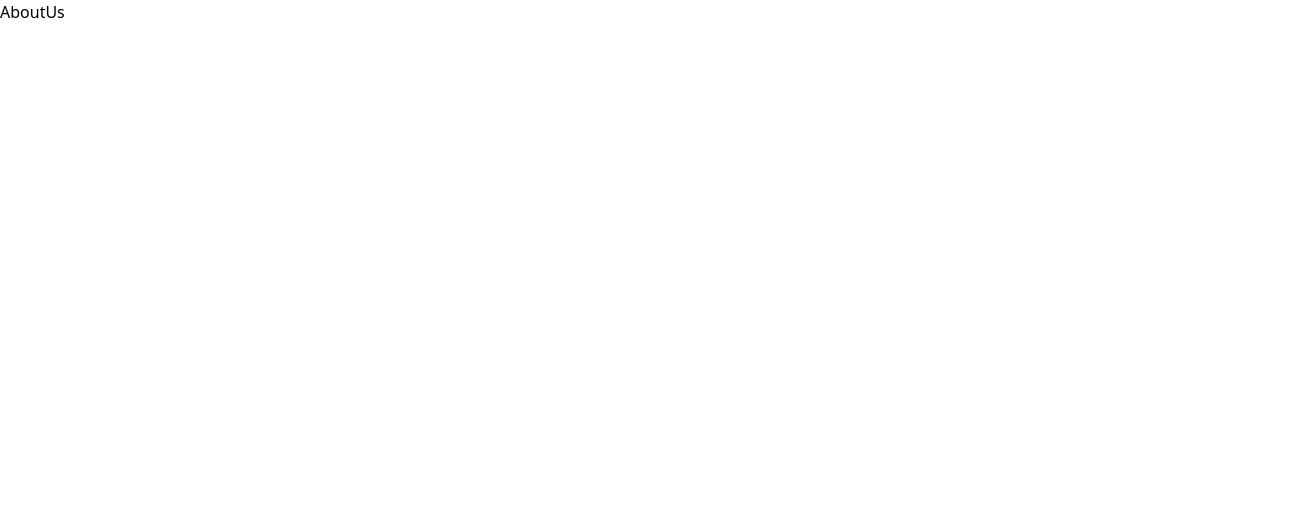
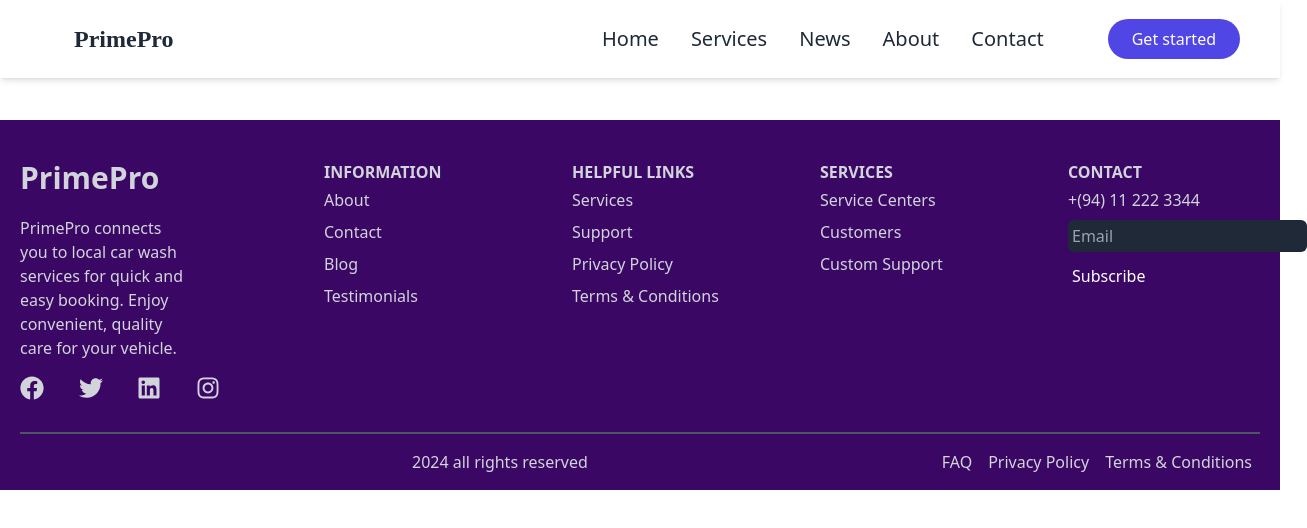
Before and after one commit to avishkaindunil/PrimePro_FrontEnd, a React (Create React App) app in the folder primepro/: page /about in a window 1280 px wide. Shown: the top 528 px of the page, 1307 px wide, since content can reach past the window. Built offline with nearby package versions, Linux system fonts and the light colour scheme.

Commit message:
task/common navbar and footer

```diff
--- a/primepro/src/App.js
+++ b/primepro/src/App.js
@@ -3,14 +3,22 @@ import React from "react";
 import { BrowserRouter as Router, Routes, Route } from "react-router-dom";
 import Home from "./pages/root/Home";
 import AboutUs from "./pages/root/AboutUs";
+import Navbar from "./components/Navbar";
+import Footer from "./components/Footer";
 
 function App() {
   return (
     <Router>
-      <Routes>
-        <Route path="/" element={<Home />} />
-        <Route path="/about" element={<AboutUs />} />
-      </Routes>
+      <div>
+        <Navbar />
+        <main>
+          <Routes>
+            <Route path="/" element={<Home />} />
+            <Route path="/about" element={<AboutUs />} />
+          </Routes>
+        </main>
+        <Footer />
+      </div>
     </Router>
   );
 }
--- a/primepro/src/pages/root/Home.js
+++ b/primepro/src/pages/root/Home.js
@@ -7,7 +7,7 @@ import Footer from "../../components/Footer";
 const Home = () => {
   return (
     <>
-      <Navbar />
+      {/* <Navbar /> */}
       <div className="relative z-[-1]">
         <Hero />
       </div>
@@ -15,7 +15,7 @@ const Home = () => {
         <CardsList />
       </div>
 
-      <Footer />
+      {/* <Footer /> */}
     </>
   );
 };
```
